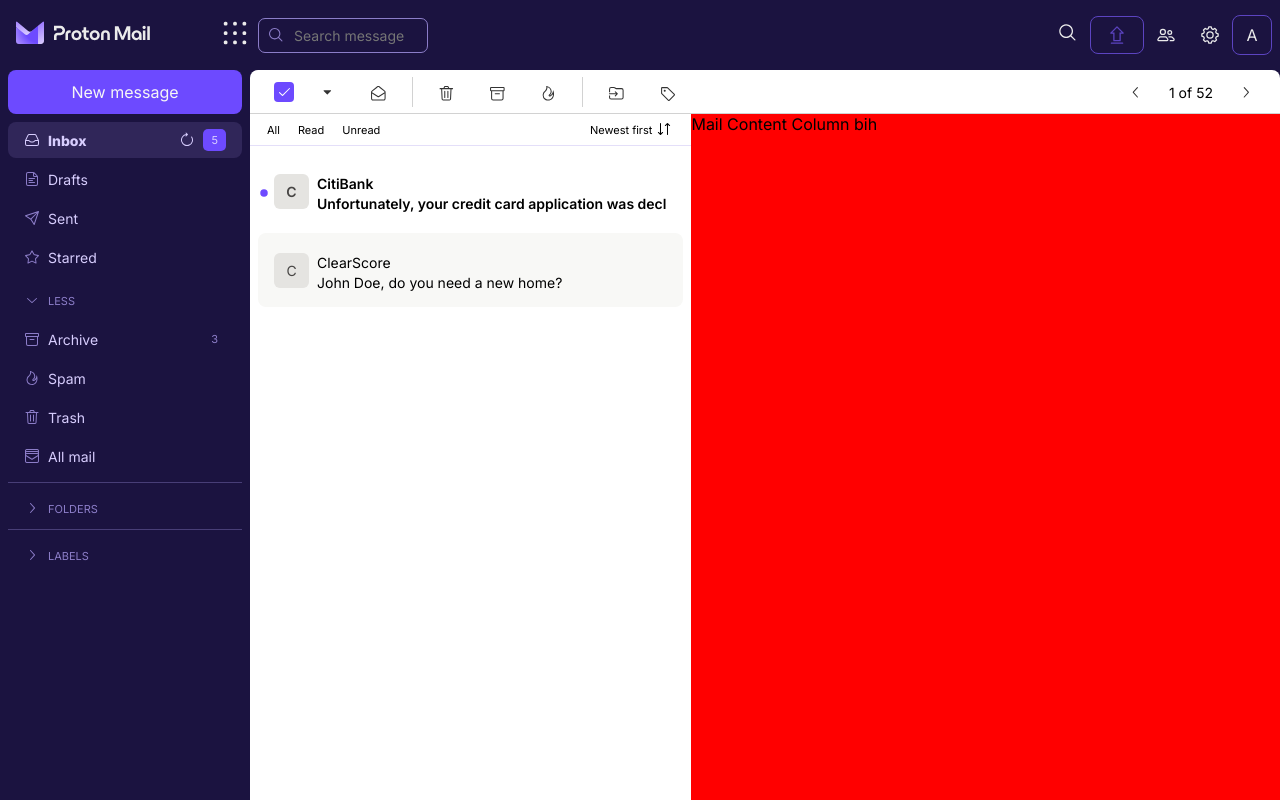
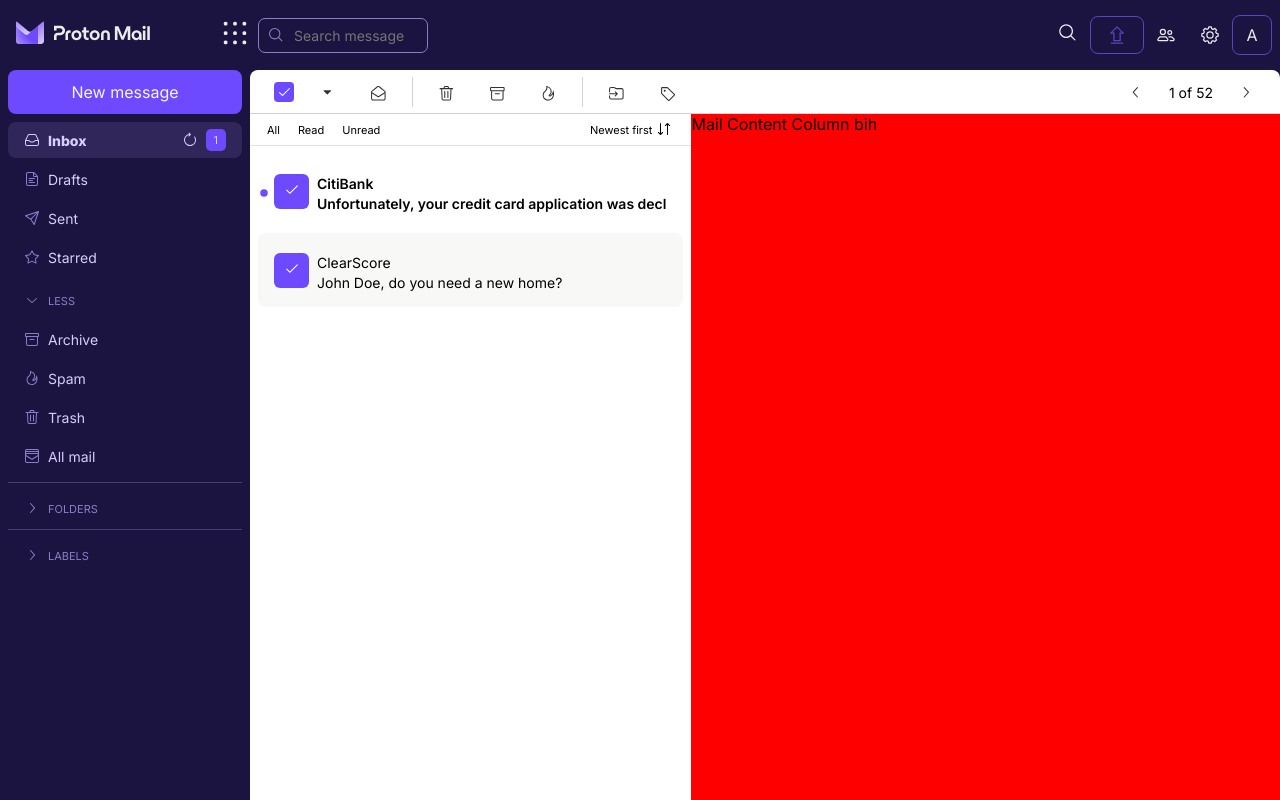
Before and after one commit to NgcoboAyanda/email-client, a React (Create React App) app: page /mail in a window 1280 px wide. Both pictures are taken after a click on the element 284 px from the left and 91 px from the top of the page. Built offline with nearby package versions, Linux system fonts and the light colour scheme.

Commit message:
added email selection

```diff
--- a/src/components/Checkbox/Checkbox.jsx
+++ b/src/components/Checkbox/Checkbox.jsx
@@ -2,7 +2,7 @@
 
 import './Checkbox.css';
 
-const Checkbox = ({checked=false, setChecked}) => {
+const Checkbox = ({checked=false, setChecked, onClick=null}) => {
 
     const renderCheckboxTick = () => {
         if(checked) {
@@ -17,7 +17,12 @@
     }
 
     return (
-        <div id="checkbox" className={`checkbox ${checked?'checkbox_checked':''}`} onClick={()=>setChecked(!checked)}>
+        <div id="checkbox" className={`checkbox ${checked?'checkbox_checked':''}`} onClick={()=>{
+            setChecked(!checked);
+            if(onClick){
+                onClick();
+            }
+        }}>
             <div>
                 <div className="checkbox__tick">
                     {renderCheckboxTick()}
--- a/src/components/MailContent/MailListColumn/EmailPreview/EmailPreview.css
+++ b/src/components/MailContent/MailListColumn/EmailPreview/EmailPreview.css
@@ -11,7 +11,7 @@
 }
 
 .email-preview:hover{
-    box-shadow: 0 0 10px 3px rgba(0, 0, 0, 0.109);
+    box-shadow: 0 0 10px 1px rgba(0, 0, 0, 0.065);
 }
 
 .email-preview:first-child{
@@ -45,17 +45,6 @@
     left: -16px;
     top: 50%;
     transform: translateY(-50%);
-}
-
-.email-preview__icon__empty{
-    display: flex;
-    background-color: #e5e4e1;
-    height: 35px;
-    width: 35px;
-    align-items: center;
-    justify-content: center;
-    border-radius: 6px;
-    color: var(--font-color);
 }
 
 .email-preview__content {
--- a/src/components/MailContent/MailListColumn/EmailPreview/EmailPreview.jsx
+++ b/src/components/MailContent/MailListColumn/EmailPreview/EmailPreview.jsx
@@ -1,9 +1,15 @@
 import React, { useEffect, useRef, useState } from "react";
+import { useDispatch, useSelector } from "react-redux";
+import { toggleSingleEmailSelected } from "../../../../features/mail/mail";
 
 import './EmailPreview.css';
+import EmailPreviewIcon from "./EmailPreviewIcon/EmailPreviewIcon";
 
 const EmailPreview = ({id='', email}) => {
-    const {sender, time, subject, read} = email;
+    const {sender, time, subject, read, selected, id: emailId} = email;
+    const {currentOpenFolder} = useSelector(state => state.mail)
+
+    const dispatch = useDispatch();
 
     const renderEmailPreviewBullet = () => {
         //if email has not been read we want to show a bullet symbol on the left side of the icon
@@ -18,12 +24,22 @@
         }
     }
 
+    const dispatchToggleSingleEmailSelected = () => {
+        dispatch( toggleSingleEmailSelected({
+            id: emailId,
+            folder: currentOpenFolder,
+            previousState: selected
+        }) )
+    }
+
     const renderEmailPreviewIcon = () => {
         if(!sender.logo){
             return (
-                <span className="email-preview__icon__empty">
-                    {sender.name[0]}
-                </span>
+                <EmailPreviewIcon
+                    sender={sender}
+                    selected={selected}
+                    onClick={dispatchToggleSingleEmailSelected}
+                />
             )
         }
     }
--- /dev/null
+++ b/src/components/MailContent/MailListColumn/EmailPreview/EmailPreviewIcon/EmailPreviewIcon.css
@@ -0,0 +1,27 @@
+.email-preview__icon_empty{
+    display: flex;
+    background-color: #e5e4e1;
+    height: 35px;
+    width: 35px;
+    align-items: center;
+    justify-content: center;
+    border-radius: 6px;
+    color: var(--font-color);
+}
+
+.email-preview__icon_checked{
+    height: 35px;
+    width: 35px;
+    display: flex;
+    background-color: var(--color-primary);
+    align-items: center;
+    justify-content: center;
+    border-radius: 6px;
+    color: var(--font-color);
+}
+
+.email-preview__icon_checked > div > svg {
+    width: 17px;
+    height: 17px;
+    fill: white;
+}
--- /dev/null
+++ b/src/components/MailContent/MailListColumn/EmailPreview/EmailPreviewIcon/EmailPreviewIcon.jsx
@@ -0,0 +1,36 @@
+import React from "react";
+
+import './EmailPreviewIcon.css';
+
+const EmailPreviewIcon = ({sender, selected, onClick=null}) => {
+    //if the current email is selected we wanna show a checkmark inside the box
+
+    const renderCheckmark = () => {
+        if(selected){
+            return (
+                <svg viewBox="0 0 16 16" class="icon-16p checkbox-fakecheck-img" role="img" focusable="false" aria-hidden="true"><g id="ic-checkmark"><path fill-rule="evenodd" d="M13.854 4.148a.51.51 0 0 1 0 .714l-6.859 6.93a.695.695 0 0 1-.99 0L3.146 8.905a.509.509 0 0 1 0-.714.496.496 0 0 1 .708 0L6.5 10.864l6.646-6.716a.496.496 0 0 1 .708 0Z"></path></g></svg>
+            )
+        }
+        else {
+            return (
+                <>
+                    {sender.name[0]}
+                </>
+            )
+        }
+    }
+
+    return (
+        <div className={`email-preview__icon email-preview__icon_${selected?'checked':'empty'}`} onClick={()=>{
+            if(onClick){
+                onClick();
+            }
+        }} >
+            <div>
+                {renderCheckmark()}
+            </div>
+        </div>
+    )
+}
+
+export default EmailPreviewIcon;
--- a/src/components/MailContent/MailListColumn/MailListColumn.jsx
+++ b/src/components/MailContent/MailListColumn/MailListColumn.jsx
@@ -1,16 +1,31 @@
-import React from "react";
-import {useSelector} from "react-redux";
+import React, {useEffect} from "react";
+import {useDispatch, useSelector} from "react-redux";
 
 import './MailListColumn.css';
 
 import FilterToolbar from "./FilterToolbar/FilterToolbar";
 import EmailPreview from "./EmailPreview/EmailPreview";
+import { updateMailFolder } from "../../../features/mail/mail";
 
 /* This column will list all emails in the currently selected folder (e.g Inbox, Outbox, Sent) */
 
 const MailListColumn = ({className}) => {
     const {currentOpenFolder} = useSelector(state => state.mail);
+    const {folders} = useSelector(state=>state.mail)
     const {emails} = useSelector(state => state.mail.folders[currentOpenFolder])
+
+    const dispatch = useDispatch()
+
+    useEffect(
+        ()=>{
+            //this code will execute everytime folders state changes
+            const foldersList = Object.keys(folders);
+            foldersList.forEach( folderName => {
+                dispatch( updateMailFolder({ folder: folderName }) )
+            } )
+        },
+        [emails]
+    )
 
     const renderEmailsInFolder = () => {
         return emails.map( (email, i) => {
--- a/src/components/MailContent/Toolbar/Toolbar.jsx
+++ b/src/components/MailContent/Toolbar/Toolbar.jsx
@@ -1,4 +1,6 @@
 import React, {useState} from 'react';
+import { useDispatch, useSelector } from 'react-redux';
+import { toggleAllEmailSelected } from '../../../features/mail/mail';
 import Checkbox from '../../Checkbox/Checkbox';
 import MailPaginator from '../../MailPaginator/MailPaginator';
 import UtilityButton from '../../UtilityButton/UtilityButton';
@@ -7,6 +9,13 @@
 
 const Toolbar = () => {
     const [selectCheckboxChecked, setSelectCheckboxChecked] = useState(false);
+    const {currentOpenFolder} = useSelector(state => state.mail)
+
+    const dispatch = useDispatch();
+
+    const dispatchToggleAllEmailSelected = () => {
+        dispatch( toggleAllEmailSelected({folder: currentOpenFolder}) )
+    }
 
     return (
         <div id="mail-toolbar" className="mail-toolbar">
@@ -14,6 +23,7 @@
                 <Checkbox
                     checked={selectCheckboxChecked}
                     setChecked={setSelectCheckboxChecked}
+                    onClick={dispatchToggleAllEmailSelected}
                 />
                 <UtilityButton
                     label="More Selections"
--- a/src/features/mail/mail.js
+++ b/src/features/mail/mail.js
@@ -1,4 +1,4 @@
-import { createSlice } from "@reduxjs/toolkit";
+import { createSlice, current } from "@reduxjs/toolkit";
 
 const initialState = {
     folders: {
@@ -10,6 +10,7 @@
                         email: 'emma@citibank.com',
                         logo: ""
                     },
+                    id: 1,
                     time: '19:18',
                     subject: "Unfortunately, your credit card application was declined.",
                     content: "Mr. John Doe, we are sorry to inform you that your application for a credit card was unsuccessful.",
@@ -23,6 +24,7 @@
                         email: 'em@clearscore.co.za',
                         logo: ""
                     },
+                    id: 2,
                     time: '19:13',
                     subject: "John Doe, do you need a new home?",
                     content: "Hie John Doe. Do you know that you qualify for a home loan? Login to your account to see the latest offers.",
@@ -32,7 +34,7 @@
             ],
             totalNumber: 0,
             read: 0,
-            unread: 5,
+            unread: 0,
             selected: 0
         },
         drafts: {
@@ -60,7 +62,7 @@
             emails:[],
             totalNumber: 0,
             read: 0,
-            unread: 3,
+            unread: 0,
             selected: 0
         },
         spam: {
@@ -97,16 +99,58 @@
     name: "mail",
     initialState,
     reducers:{
+        updateMailFolder: (state, action)=>{
+            //updates the read, unread, selected and total number counts in the specified email folder
+            const {folder} = action.payload;
+            const {emails} = state.folders[folder];
+            let readEmails=0;
+            let selectedEmails=0;
+            let totalNumberOfEmails=emails.length;
+            emails.forEach( email => {
+                if(email.read) readEmails++;
+                if(email.selected) selectedEmails++;
+            });
+            let unreadEmails=totalNumberOfEmails-readEmails;
+            return { ...state, folders: { ...state.folders, [folder] : { ...state.folders[folder], totalNumber: totalNumberOfEmails, read: readEmails, selected: selectedEmails, unread: unreadEmails } } };
+        },
         setCurrentOpenFolder: (state, action) => {
             const {folder} = action.payload;
             return { ...state, currentOpenFolder:folder }
         },
         toggleMobileSidebar: (state, action) => {
             return { ...state, mobileSidebarOpen: !state.mobileSidebarOpen }
+        },
+        toggleAllEmailSelected: (state, action) => {
+            //toggle if all emails are selected or deselected
+            const {folder} = action.payload;
+            const {emails, totalNumber, read, unread, selected} = state.folders[folder];
+            //function that loops through emails array and sets selected to a particular value
+            const toggle = (folder, newValue) => {
+                state.folders[folder].emails.forEach( email => {
+                    email.selected = newValue;
+                } )
+            }
+            if(totalNumber !== selected){
+                //not every email is selected
+                toggle(folder, true); //select every email
+            }
+            else{
+                //every email is selected
+                toggle(folder, false);//deselect every email
+            };
+        },
+        toggleSingleEmailSelected: (state, action) =>{
+            //toggle if one specific email is selected or deselected
+            const {folder, id, previousState} = action.payload;
+            state.folders[folder].emails.forEach (email => {
+                if(email.id === id){
+                    email.selected = !previousState;
+                }
+            })
         }
     }
 })
 
-export const { setCurrentOpenFolder, toggleMobileSidebar } = mailSlice.actions;
+export const { updateMailFolder, setCurrentOpenFolder, toggleMobileSidebar, toggleAllEmailSelected, toggleSingleEmailSelected } = mailSlice.actions;
 
 export default mailSlice;
```
Also changed, not shown: src/routes/Mail/Mail.jsx (+5 -2 lines).
